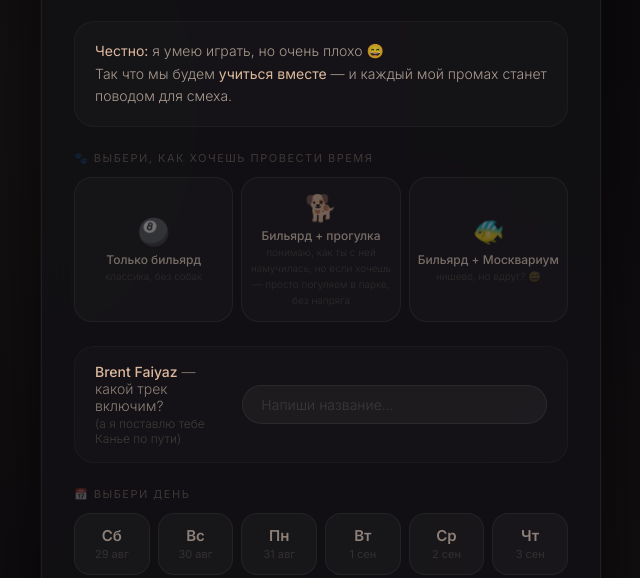
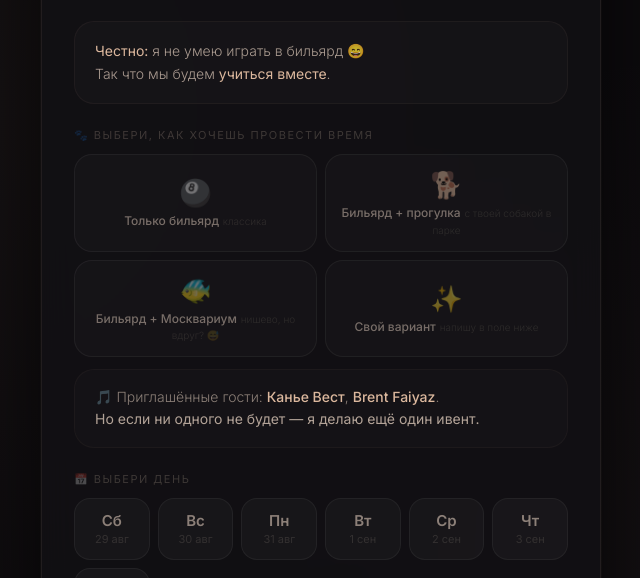
Before and after one commit to JuWeDe/gm, a plain HTML site: page index.html in a window 1280 px wide. Shown: the part 220-798 px from the top of the page, without its empty margins (319-959 px from the left). Drawn offline with Linux system fonts and the light colour scheme.

Commit message:
Update index.html

```diff
--- a/index.html
+++ b/index.html
@@ -129,9 +129,9 @@
         }
         .format-grid {
             display: grid;
-            grid-template-columns: 1fr 1fr 1fr;
+            grid-template-columns: 1fr 1fr;
             gap: 8px;
-            margin-bottom: 24px;
+            margin-bottom: 12px;
         }
         @media (max-width: 480px) {
             .format-grid { grid-template-columns: 1fr; }
@@ -181,54 +181,60 @@
             opacity: 0.6;
         }
 
-        .music-block {
-            display: flex;
-            align-items: center;
-            gap: 14px;
-            flex-wrap: wrap;
+        .custom-input-wrapper {
+            display: none;
+            margin-bottom: 20px;
+            animation: slideDown 0.25s ease;
+        }
+        .custom-input-wrapper.show {
+            display: block;
+        }
+
+        @keyframes slideDown {
+            from { opacity: 0; transform: translateY(-6px); }
+            to { opacity: 1; transform: translateY(0); }
+        }
+
+        .custom-input {
+            width: 100%;
+            background: rgba(255,255,255,0.04);
+            border: 1px solid rgba(255,255,255,0.06);
+            border-radius: 16px;
+            padding: 14px 18px;
+            font-family: 'Inter', sans-serif;
+            font-size: 14px;
+            color: #f0e5dc;
+            outline: none;
+            transition: border 0.3s;
+        }
+        .custom-input::placeholder {
+            color: rgba(200, 180, 165, 0.2);
+            font-weight: 300;
+        }
+        .custom-input:focus {
+            border-color: rgba(220, 180, 150, 0.2);
+        }
+
+        .guests-block {
             background: rgba(255,255,255,0.015);
             border-radius: 20px;
             padding: 16px 20px;
             margin-bottom: 24px;
             border: 1px solid rgba(220, 180, 150, 0.04);
         }
-        .music-block label {
+        .guests-block p {
             font-size: 14px;
             color: rgba(220, 200, 185, 0.6);
+            line-height: 1.6;
             font-weight: 300;
-            flex: 1;
-            min-width: 130px;
         }
-        .music-block label .brent {
+        .guests-block .guest-name {
             color: #dcb89e;
             font-weight: 500;
         }
-        .music-block label .kanye {
-            color: rgba(200, 180, 165, 0.25);
-            font-weight: 300;
-            font-size: 12px;
-            display: block;
-            margin-top: 2px;
-        }
-        .music-block input {
-            flex: 2;
-            min-width: 140px;
-            background: rgba(255,255,255,0.04);
-            border: 1px solid rgba(255,255,255,0.06);
-            border-radius: 40px;
-            padding: 10px 18px;
-            font-family: 'Inter', sans-serif;
-            font-size: 14px;
-            color: #f0e5dc;
-            outline: none;
-            transition: border 0.3s;
-        }
-        .music-block input::placeholder {
-            color: rgba(200, 180, 165, 0.2);
-            font-weight: 300;
-        }
-        .music-block input:focus {
-            border-color: rgba(220, 180, 150, 0.2);
+        .guests-block .highlight {
+            color: rgba(220, 200, 185, 0.8);
+            font-weight: 400;
         }
 
         .section-label {
@@ -372,8 +378,6 @@
             h1 { font-size: 26px; }
             .date-grid { grid-template-columns: repeat(auto-fill, minmax(62px, 1fr)); }
             .time-btn { padding: 8px 14px; font-size: 13px; }
-            .music-block { flex-direction: column; align-items: stretch; }
-            .music-block input { min-width: unset; }
         }
     </style>
 </head>
@@ -381,9 +385,9 @@
 
 <div class="card">
 
-    <!-- ===== ТАЙМЕР ===== -->
+    <!-- ===== ТАЙМЕР С ЧЕРЕПОМ ===== -->
     <div class="countdown">
-        ⏳ до начала учёбы — <span id="daysLeft">...</span> дней
+        💀 до начала учёбы — <span id="daysLeft">...</span> дней
     </div>
 
     <!-- ===== ЗАГОЛОВОК ===== -->
@@ -394,12 +398,11 @@
         Я обещал научить — и я <strong>сдержу слово</strong>.
     </div>
 
-    <!-- ===== ФЛИРТ ===== -->
+    <!-- ===== ФЛИРТ (без повода для смеха) ===== -->
     <div class="flirt-block">
         <p>
-            <span class="highlight">Честно:</span> я умею играть, но очень плохо 😄<br/>
-            Так что мы будем <span class="highlight">учиться вместе</span> —
-            и каждый мой промах станет поводом для смеха.
+            <span class="highlight">Честно:</span> я не умею играть в бильярд 😄<br/>
+            Так что мы будем <span class="highlight">учиться вместе</span>.
         </p>
     </div>
 
@@ -410,13 +413,13 @@
         <button class="format-btn" data-format="billiard">
             <span class="icon">🎱</span>
             <span class="title">Только бильярд</span>
-            <span class="desc">классика, без собак</span>
+            <span class="desc">классика</span>
         </button>
 
         <button class="format-btn" data-format="billiard+dog">
             <span class="icon">🐕</span>
             <span class="title">Бильярд + прогулка</span>
-            <span class="desc">понимаю, как ты с ней намучилась, но если хочешь — просто погуляем в парке, без напряга</span>
+            <span class="desc">с твоей собакой в парке</span>
         </button>
 
         <button class="format-btn" data-format="billiard+ocean">
@@ -425,15 +428,25 @@
             <span class="desc">нишево, но вдруг? 😅</span>
         </button>
 
+        <button class="format-btn" data-format="custom" id="customFormatBtn">
+            <span class="icon">✨</span>
+            <span class="title">Свой вариант</span>
+            <span class="desc">напишу в поле ниже</span>
+        </button>
+
     </div>
 
-    <!-- ===== МУЗЫКА ===== -->
-    <div class="music-block">
-        <label>
-            <span class="brent">Brent Faiyaz</span> — какой трек включим?
-            <span class="kanye">(а я поставлю тебе Канье по пути)</span>
-        </label>
-        <input type="text" id="songInput" placeholder="Напиши название..." />
+    <!-- ===== ТЕКСТФИЛД ДЛЯ СВОЕГО ВАРИАНТА ===== -->
+    <div class="custom-input-wrapper" id="customFormatWrapper">
+        <input type="text" id="customFormatInput" class="custom-input" placeholder="Напиши свой вариант..." />
+    </div>
+
+    <!-- ===== БЛОК С ГОСТЯМИ ===== -->
+    <div class="guests-block">
+        <p>
+            🎵 Приглашённые гости: <span class="guest-name">Канье Вест</span>, <span class="guest-name">Brent Faiyaz</span>.<br/>
+            <span class="highlight">Но если ни одного не будет — я делаю ещё один ивент.</span>
+        </p>
     </div>
 
     <!-- ===== ДАТА ===== -->
@@ -444,7 +457,7 @@
     <div class="section-label">⏱️ время (встреча на Трубной)</div>
     <div class="time-grid" id="timeGrid"></div>
 
-    <!-- ===== КНОПКА (ССЫЛКА В ТГ) ===== -->
+    <!-- ===== КНОПКА ===== -->
     <div class="submit-container">
         <a href="#" id="submitBtn" class="tg-link">
             💫 Написать в Telegram
@@ -456,9 +469,9 @@
 
 <script>
     // =============================================================
-    //  🎯 ТВОЙ USERNAME В TELEGRAM (без @)
+    //  ТВОЙ USERNAME В TELEGRAM (без @)
     // =============================================================
-    const TG_USERNAME = 'R0M4H';  // ← замени на свой username
+    const TG_USERNAME = 'juwede12';  // ← замени на свой
 
     // =============================================================
     //  КОНФИГ
@@ -477,9 +490,10 @@
     // =============================================================
     //  СОСТОЯНИЕ
     // =============================================================
-    let selectedFormat = null;
+    let selectedFormat = null;   // 'billiard' | 'billiard+dog' | 'billiard+ocean' | 'custom'
     let selectedDate = null;
     let selectedTime = null;
+    let customFormatText = '';
 
     // =============================================================
     //  ТАЙМЕР
@@ -499,13 +513,33 @@
     // =============================================================
     //  ФОРМАТ
     // =============================================================
+    const formatGrid = document.getElementById('formatGrid');
+    const customFormatWrapper = document.getElementById('customFormatWrapper');
+    const customFormatInput = document.getElementById('customFormatInput');
+
     document.querySelectorAll('.format-btn').forEach(btn => {
         btn.addEventListener('click', () => {
             document.querySelectorAll('.format-btn').forEach(b => b.classList.remove('selected'));
             btn.classList.add('selected');
             selectedFormat = btn.dataset.format;
+
+            if (selectedFormat === 'custom') {
+                customFormatWrapper.classList.add('show');
+                customFormatText = customFormatInput.value.trim() || 'Свой вариант';
+            } else {
+                customFormatWrapper.classList.remove('show');
+                customFormatText = '';
+            }
+
             updateSubmitButton();
         });
+    });
+
+    customFormatInput.addEventListener('input', () => {
+        if (selectedFormat === 'custom') {
+            customFormatText = customFormatInput.value.trim() || 'Свой вариант';
+            updateSubmitButton();
+        }
     });
 
     // =============================================================
@@ -514,7 +548,6 @@
     const dateGrid = document.getElementById('dateGrid');
     const timeGrid = document.getElementById('timeGrid');
     const submitBtn = document.getElementById('submitBtn');
-    const songInput = document.getElementById('songInput');
 
     function generateDates() {
         const dates = [];
@@ -633,7 +666,6 @@
         const formatOk = selectedFormat !== null;
         const dateOk = selectedDate !== null;
         const timeOk = selectedTime !== null;
-        const song = songInput.value.trim() || '❤️ твой выбор';
 
         if (formatOk && dateOk && timeOk) {
             const dateStr = selectedDate.toLocaleDateString('ru-RU', {
@@ -644,18 +676,20 @@
 
             let emoji = '🎱';
             let formatLabel = 'бильярд';
+
             if (selectedFormat === 'billiard+dog') {
                 emoji = '🐕';
-                formatLabel = 'бильярд + прогулка с собакой в парке (без напряга)';
+                formatLabel = 'бильярд + прогулка с собакой в парке';
             } else if (selectedFormat === 'billiard+ocean') {
                 emoji = '🐠';
                 formatLabel = 'бильярд + Москвариум';
+            } else if (selectedFormat === 'custom') {
+                emoji = '✨';
+                formatLabel = customFormatText || 'Свой вариант';
             }
 
-            // Формируем сообщение для Telegram
-            const message = `🎱 Кристина согласилась!\n\n📅 ${dateStr}\n⏱️ ${selectedTime} (встреча на Трубной)\n${emoji} ${formatLabel}\n🎵 Трек: "${song}"\n\n❤️ Жду!`;
+            const message = `🎱 Кристина согласилась!\n\n📅 ${dateStr}\n⏱️ ${selectedTime} (встреча на Трубной)\n${emoji} ${formatLabel}\n\n❤️ Жду!`;
 
-            // Ссылка на Telegram
             submitBtn.href = `https://t.me/${TG_USERNAME}?text=${encodeURIComponent(message)}`;
             submitBtn.className = 'tg-link active';
             submitBtn.innerHTML = `
@@ -677,11 +711,6 @@
     }
 
     // =============================================================
-    //  ОБНОВЛЕНИЕ КНОПКИ ПРИ ВВОДЕ ТРЕКА
-    // =============================================================
-    songInput.addEventListener('input', updateSubmitButton);
-
-    // =============================================================
     //  СТАРТ
     // =============================================================
     renderDates();
```
